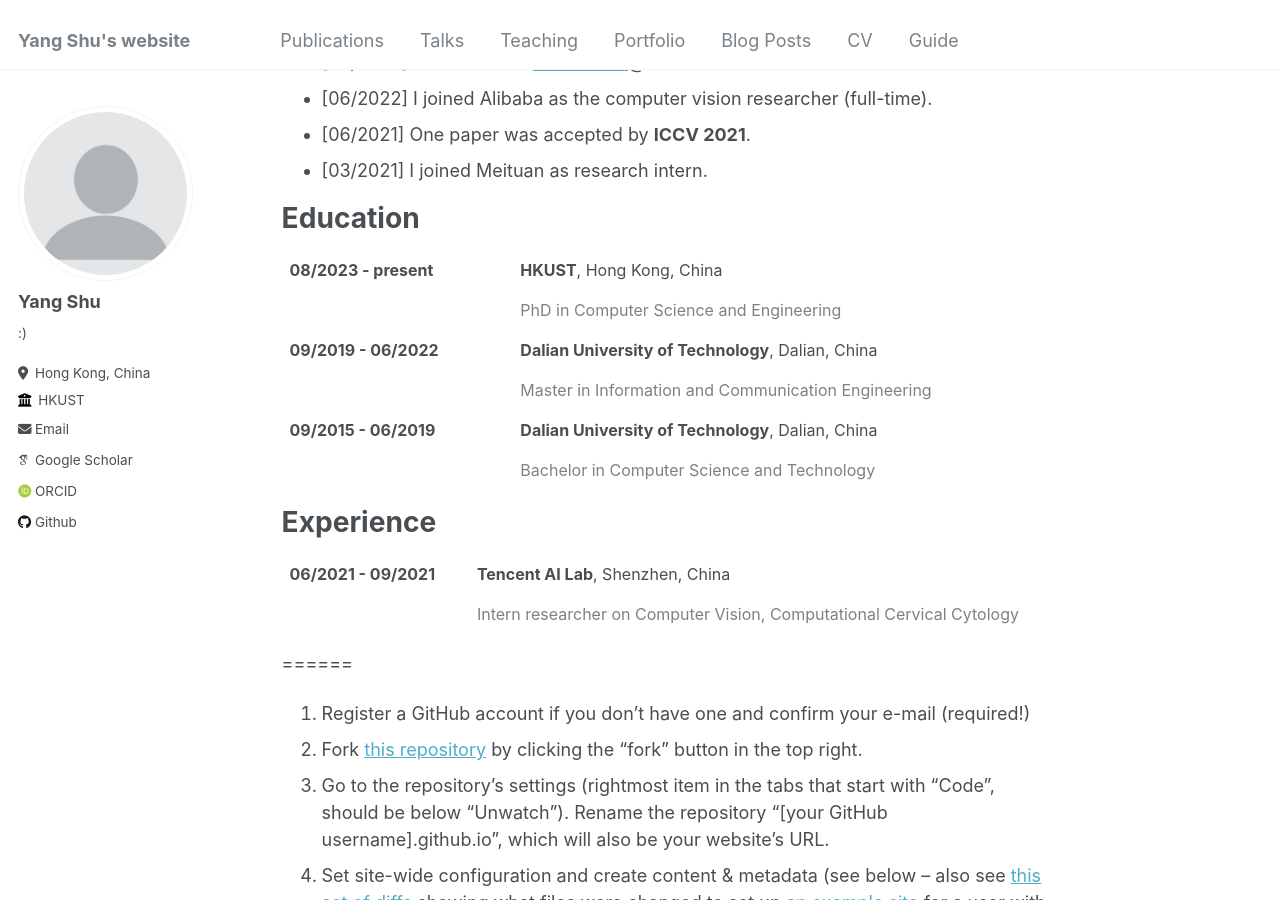
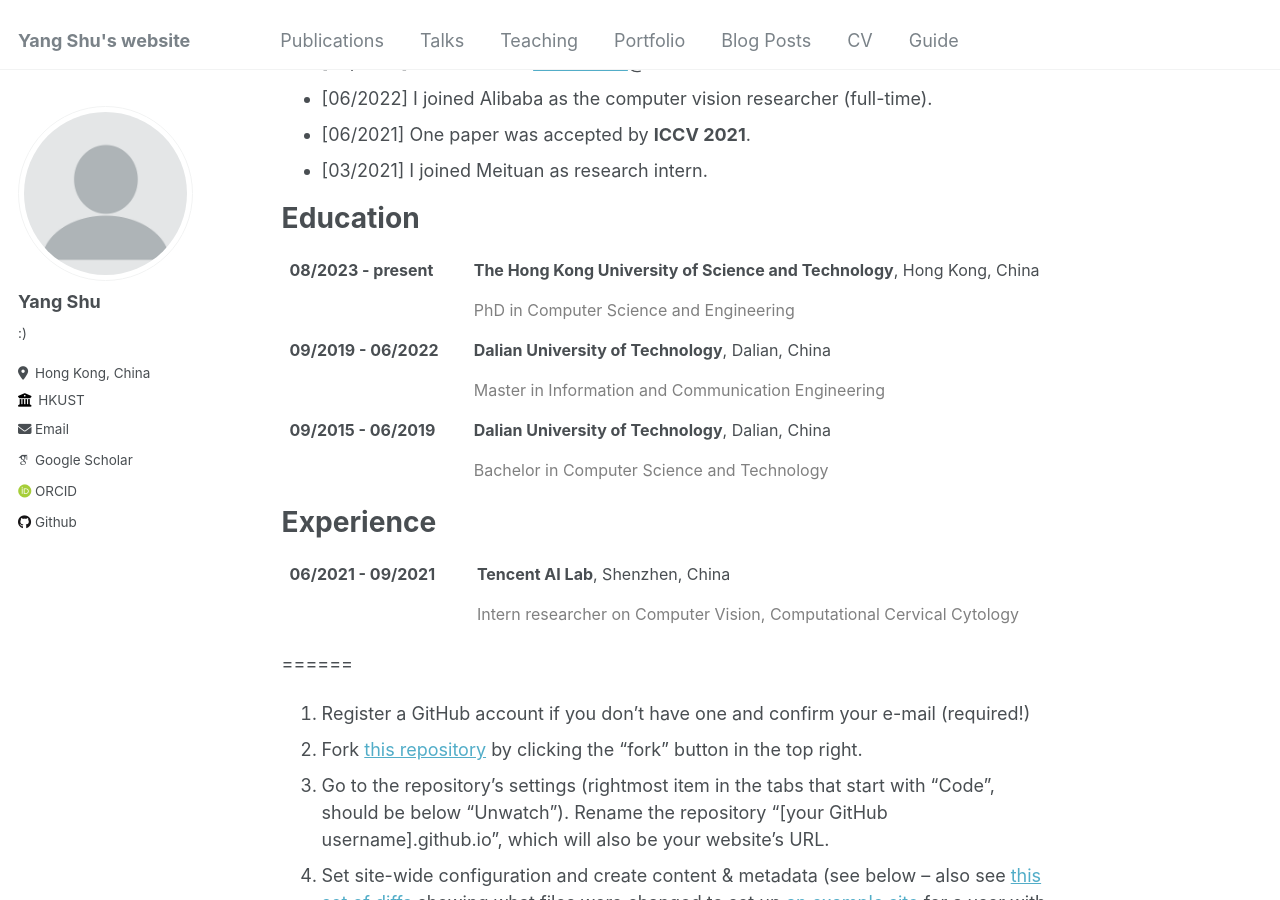
Before and after one commit to isyangshu/isyangshu.github.io, a Jekyll site: the page built from _pages/about.md, in a window 1280 px wide and 900 px high, scrolled down 300 px. Built offline with Jekyll 4.4.1, drawn with Linux system fonts in a browser that asks for light colours; some web fonts are replaced.

Commit message:
Update about.md

```diff
--- a/_pages/about.md
+++ b/_pages/about.md
@@ -29,7 +29,7 @@ News
 <table style="border: none;rules:none;cellspacing:0;font-size:16px;">
 <tbody><tr>
     <td><b>08/2023 - present</b> &nbsp;&nbsp;&nbsp;</td>
-    <td><b>HKUST</b>, Hong Kong, China</td>
+    <td><b>The Hong Kong University of Science and Technology</b>, Hong Kong, China</td>
 </tr>
 <tr>
     <td></td>
```
